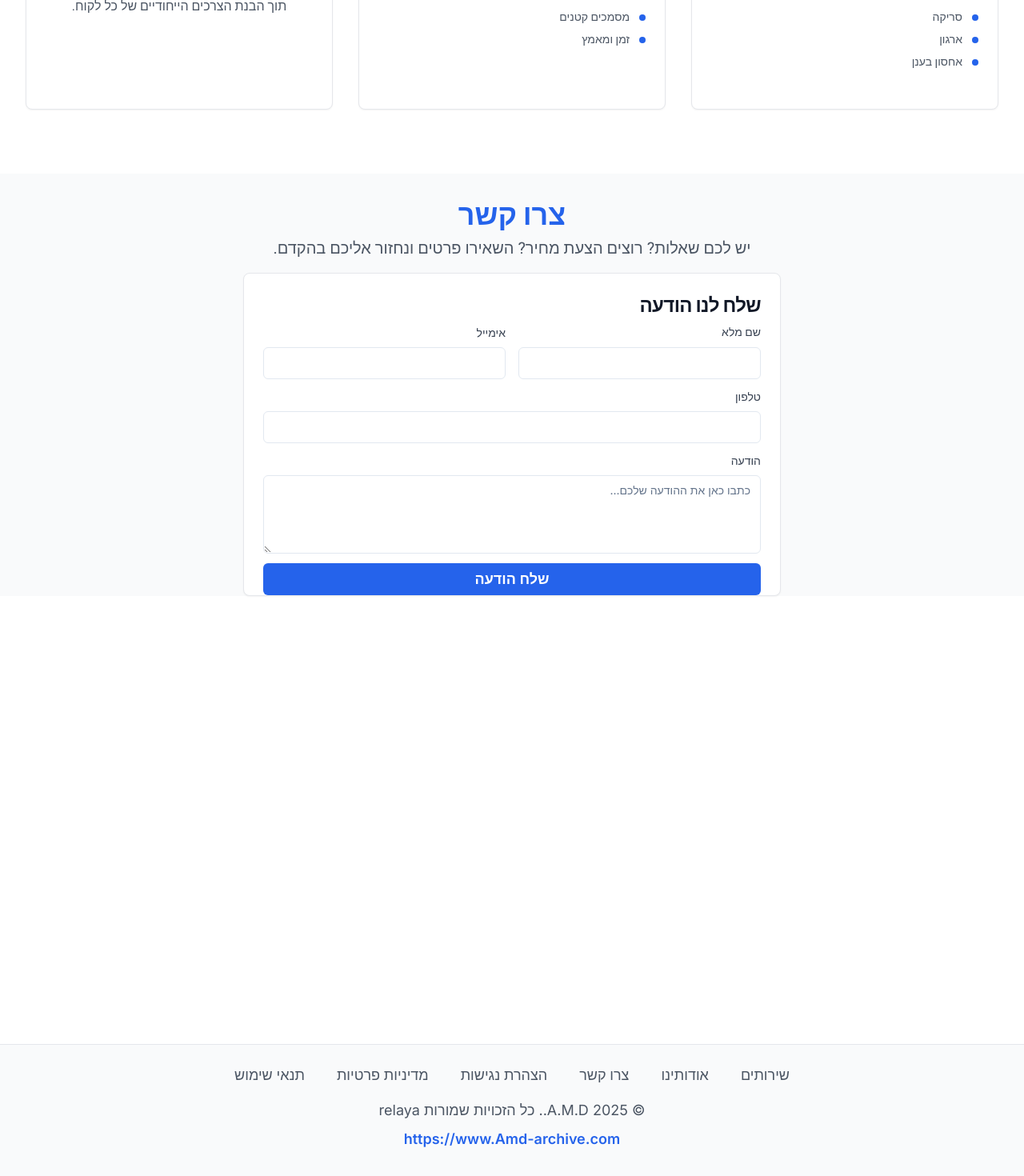
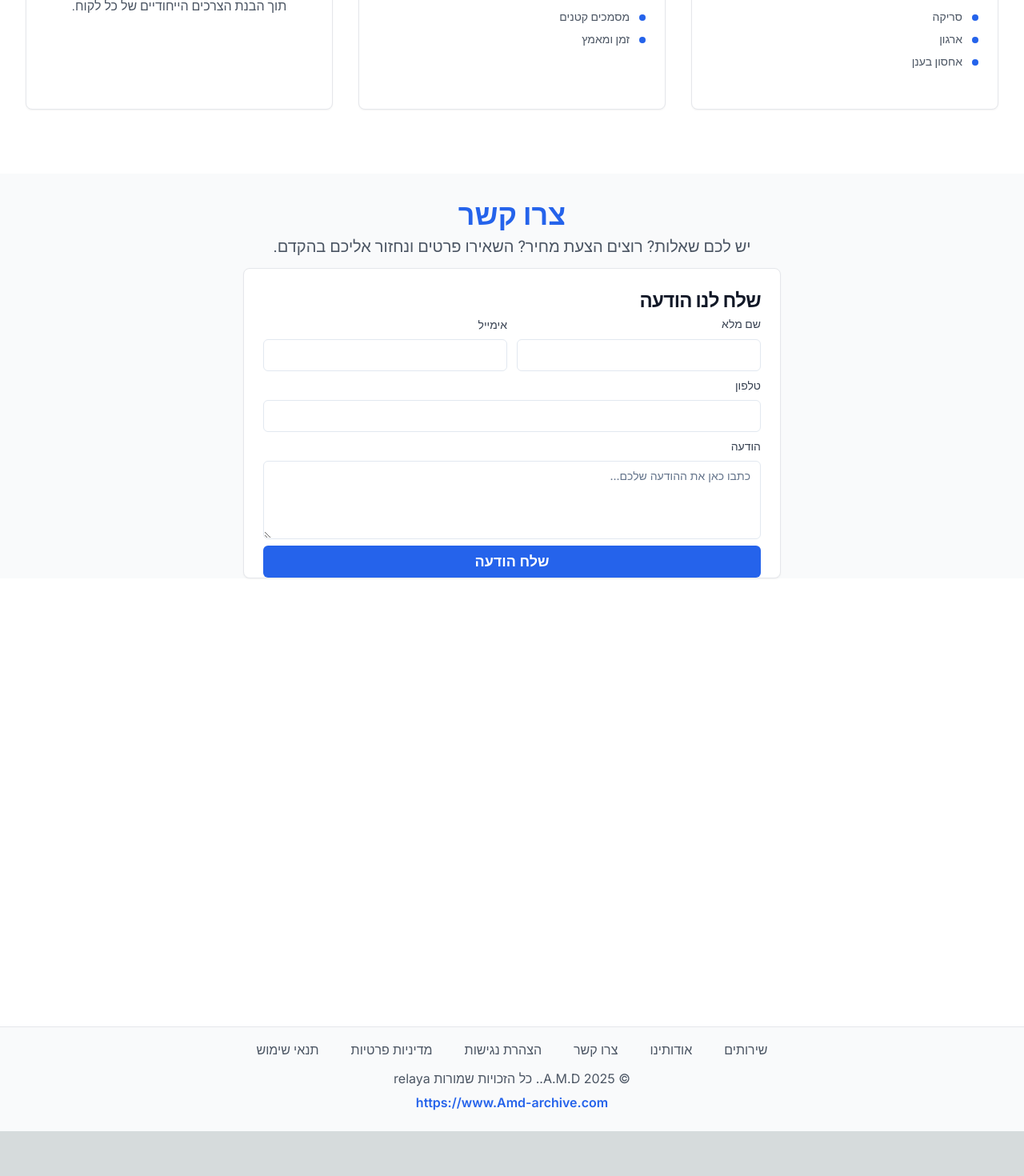
Before and after one commit to relaya17/LexHub, a Next.js app in the folder Dropbox/My PC (WIN-FP3PU772DH9)/Desktop/git/amd/: page / in a window 1280 px wide. Shown: the part 1863-3333 px from the top of the page at 80% size. After the commit the page ends 3277 px from the top, so only its background shows below. Built offline with nearby package versions, Linux system fonts and the light colour scheme; no server answers.

Commit message:
Adjust footer size and minimize all spacing

```diff
--- a/Dropbox/My PC (WIN-FP3PU772DH9)/Desktop/git/amd/src/components/landing/contact-section.tsx
+++ b/Dropbox/My PC (WIN-FP3PU772DH9)/Desktop/git/amd/src/components/landing/contact-section.tsx
@@ -30,8 +30,8 @@ export default function ContactSection() {
   return (
     <section id="contact" className="pt-8 pb-0 bg-gray-50">
       <div className="max-w-7xl mx-auto px-4 sm:px-6 lg:px-8 pb-0">
-        <div className="text-center mb-4">
-          <h2 className="font-headline text-4xl font-bold text-blue-600 mb-2">
+        <div className="text-center mb-3">
+          <h2 className="font-headline text-4xl font-bold text-blue-600 mb-1.5">
             צרו קשר
           </h2>
           <p className="font-body text-xl text-gray-600 max-w-3xl mx-auto">
@@ -42,14 +42,14 @@ export default function ContactSection() {
         <div className="max-w-2xl mx-auto mb-0 pb-0">
           {/* Contact Form */}
           <Card className="mb-0 pb-0">
-            <CardHeader className="pb-2">
+            <CardHeader className="pb-1">
               <CardTitle className="font-headline text-2xl font-bold text-gray-900">
                 שלח לנו הודעה
               </CardTitle>
             </CardHeader>
             <CardContent className="pb-0 pt-0">
-              <form onSubmit={handleSubmit} className="space-y-3">
-                <div className="grid grid-cols-1 md:grid-cols-2 gap-4">
+              <form onSubmit={handleSubmit} className="space-y-2">
+                <div className="grid grid-cols-1 md:grid-cols-2 gap-3">
                   <div>
                     <label htmlFor="name" className="font-body block text-sm font-medium text-gray-700 mb-2">
                       שם מלא
@@ -107,7 +107,7 @@ export default function ContactSection() {
                     placeholder="כתבו כאן את ההודעה שלכם..."
                   />
                 </div>
-                <div className="pt-0">
+                <div className="pt-0 -mb-1">
                   <Button type="submit" className="w-full bg-blue-600 hover:bg-blue-700 text-white font-semibold py-3 text-lg">
                     שלח הודעה
                   </Button>
--- a/Dropbox/My PC (WIN-FP3PU772DH9)/Desktop/git/amd/src/components/landing/footer.tsx
+++ b/Dropbox/My PC (WIN-FP3PU772DH9)/Desktop/git/amd/src/components/landing/footer.tsx
@@ -18,21 +18,21 @@ export function Footer({ t }: FooterProps) {
         { href: '/terms-of-service', label: t.terms_of_service },
     ];
     return (
-        <footer className="pt-6 pb-8 px-6 md:px-12 bg-gray-50 border-t border-gray-200">
+        <footer className="pt-4 pb-6 px-6 md:px-12 bg-gray-50 border-t border-gray-200">
             <div className="container mx-auto text-center">
-                <nav className="flex justify-center flex-wrap gap-8 md:gap-10 mb-4">
+                <nav className="flex justify-center flex-wrap gap-8 md:gap-10 mb-3">
                     {navItems.map((item) => (
-                        <Link key={item.href} href={item.href} className="text-lg font-medium text-gray-600 hover:text-blue-600 transition-colors">
+                        <Link key={item.href} href={item.href} className="text-base font-medium text-gray-600 hover:text-blue-600 transition-colors">
                             {item.label}
                         </Link>
                     ))}
                 </nav>
-                <p className="text-lg text-gray-600 mb-2">&copy; {currentYear} {t.titlePart2}. {t.rights_reserved}</p>
+                <p className="text-base text-gray-600 mb-1.5">&copy; {currentYear} {t.titlePart2}. {t.rights_reserved}</p>
                 <a
                   href="https://www.Amd-archive.com"
                   target="_blank"
                   rel="noopener noreferrer"
-                  className="text-lg font-semibold text-blue-600 hover:text-blue-700 hover:underline inline-block"
+                  className="text-base font-semibold text-blue-600 hover:text-blue-700 hover:underline inline-block"
                 >
                   https://www.Amd-archive.com
                 </a>
```
